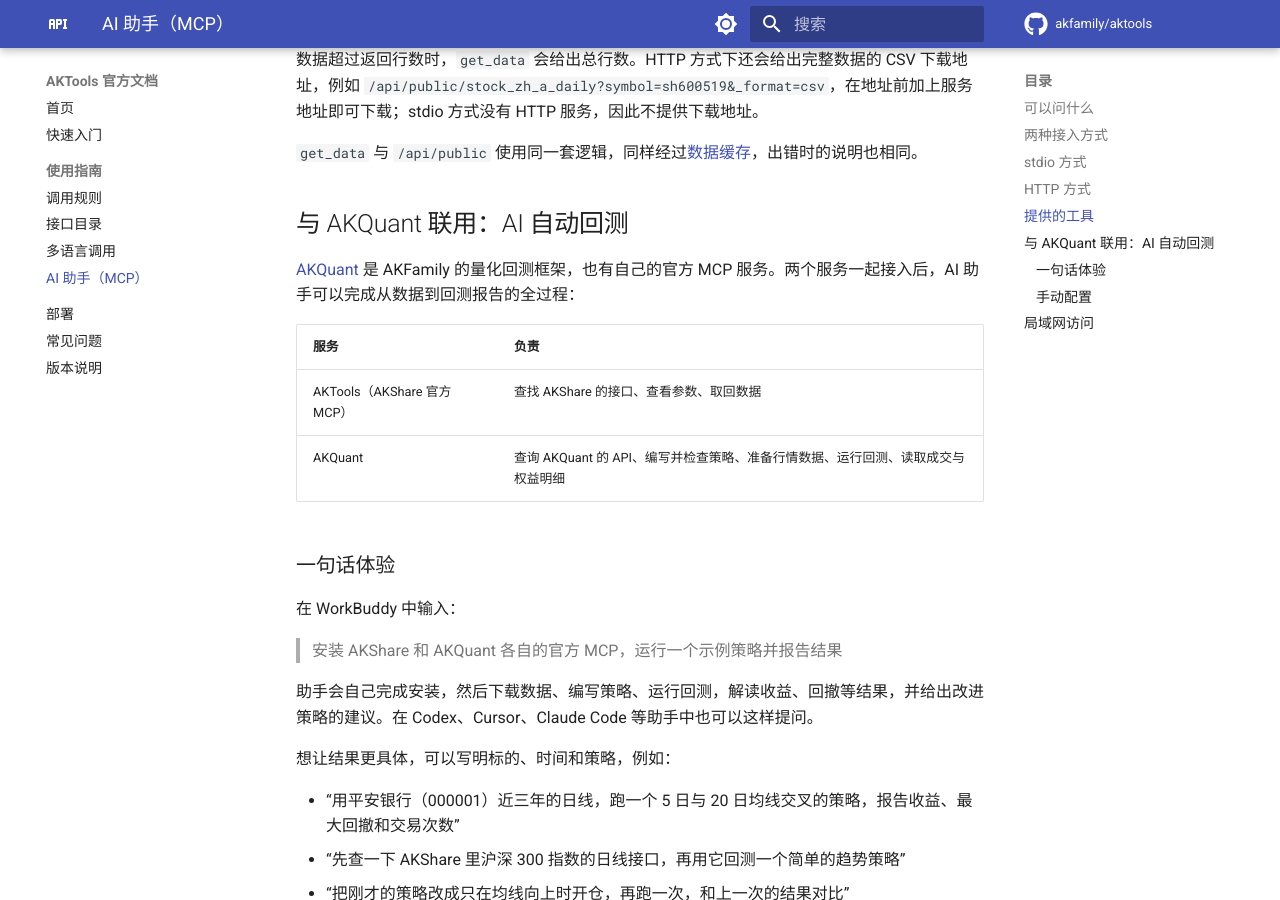
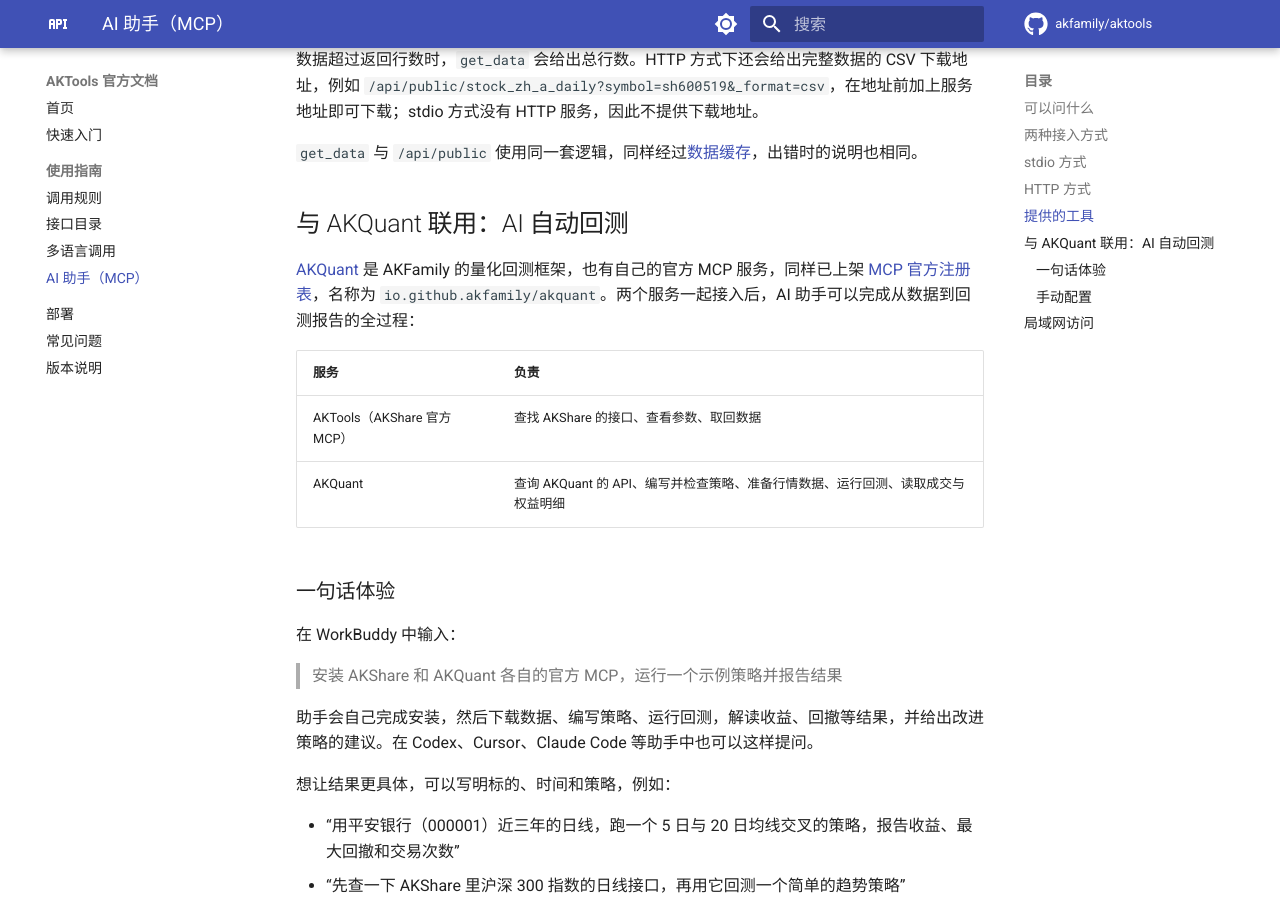
Before and after one commit to akfamily/aktools, an MkDocs documentation site: the page built from docs/guide/mcp.md, in a window 1280 px wide and 900 px high, scrolled down 3436 px. Built offline with MkDocs 1.6.1 and Material for MkDocs 9.7.7, drawn with Linux system fonts in a browser that asks for light colours; comment, search, counter and statistics services are not loaded.

Commit message:
docs: 注明 AKQuant 的 MCP 已上架官方注册表（io.github.akfamily/akquant）

```diff
--- a/docs/guide/mcp.md
+++ b/docs/guide/mcp.md
@@ -168,7 +168,7 @@
 
 ## 与 AKQuant 联用：AI 自动回测 {#akquant}
 
-[AKQuant](https://akquant.akfamily.xyz/) 是 AKFamily 的量化回测框架，也有自己的官方 MCP 服务。两个服务一起接入后，AI 助手可以完成从数据到回测报告的全过程：
+[AKQuant](https://akquant.akfamily.xyz/) 是 AKFamily 的量化回测框架，也有自己的官方 MCP 服务，同样已上架 [MCP 官方注册表](https://registry.modelcontextprotocol.io/v0.1/servers?search=io.github.akfamily/akquant)，名称为 `io.github.akfamily/akquant`。两个服务一起接入后，AI 助手可以完成从数据到回测报告的全过程：
 
 | 服务 | 负责 |
 | --- | --- |
--- a/docs/llms.txt
+++ b/docs/llms.txt
@@ -94,7 +94,8 @@
 ### Backtesting with AKQuant
 
 AKQuant (`https://akquant.akfamily.xyz/`, same team) is a backtesting
-framework with its own official MCP server (`akquant-mcp`: API lookup,
+framework with its own official MCP server, registered in the official MCP
+Registry as `io.github.akfamily/akquant` (`akquant-mcp`: API lookup,
 strategy checks, data preparation, backtests, run details). For a request
 such as "install the official MCP servers of AKShare and AKQuant, run a
 sample strategy and report the results", configure both servers: AKTools
```
